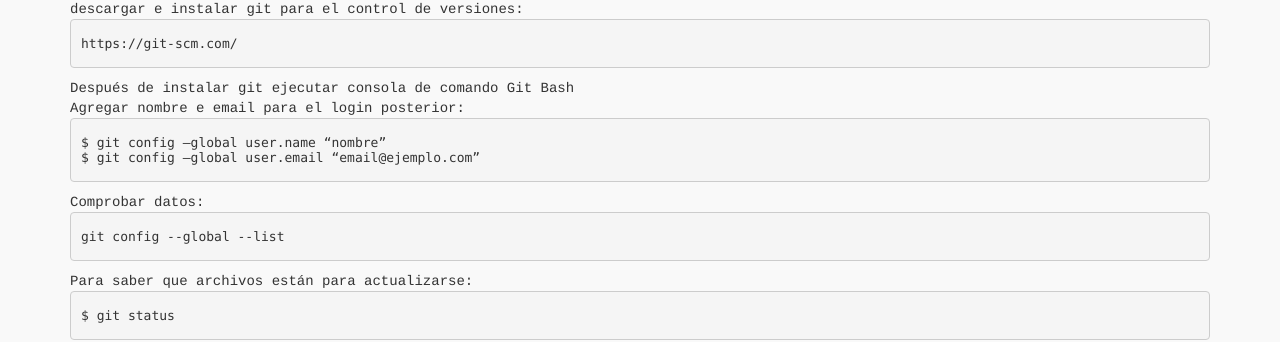
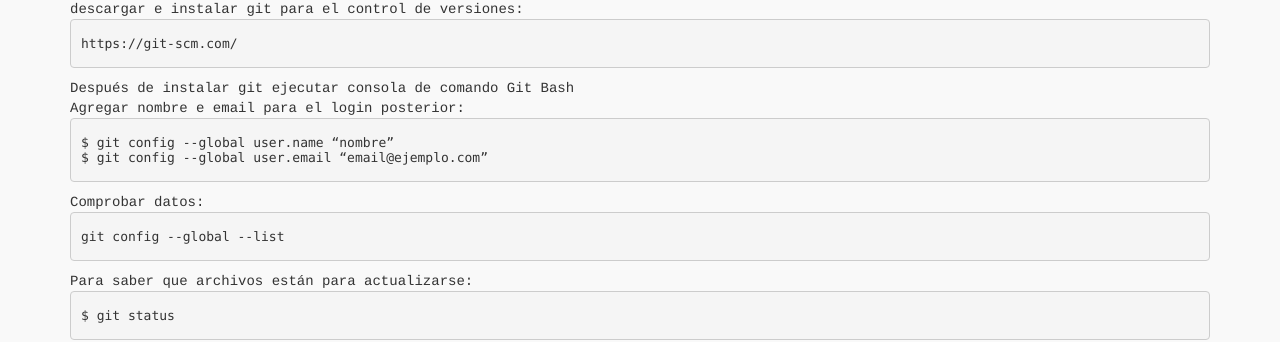
Before and after one commit to mig1098/mig1098.github.io, a Jekyll site: the page built from gitlab-guia/index.html, in a window 1280 px wide. Shown: the part 208-550 px from the top of the page. Built offline with Jekyll 4.4.1, drawn with Linux system fonts in a browser that asks for light colours; Markdown is read by kramdown in place of the engine named in the settings.

```diff
--- a/gitlab-guia/index.html
+++ b/gitlab-guia/index.html
@@ -29,8 +29,8 @@ Agregar nombre e email para el login posterior:
 </div>
 <pre>
     <code>
-$ git config –global user.name “nombre”
-$ git config –global user.email “email@ejemplo.com”
+$ git config --global user.name “nombre”
+$ git config --global user.email “email@ejemplo.com”
     </code>
 </pre>
 
```
